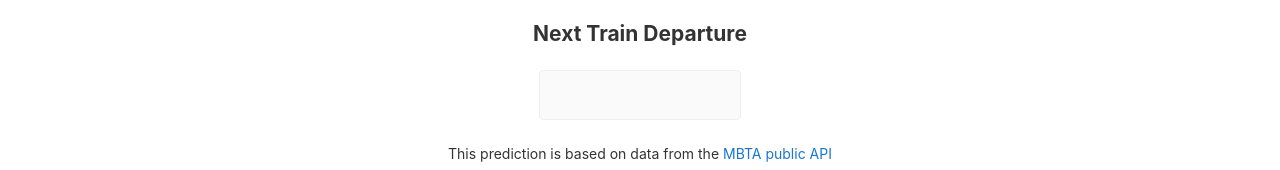
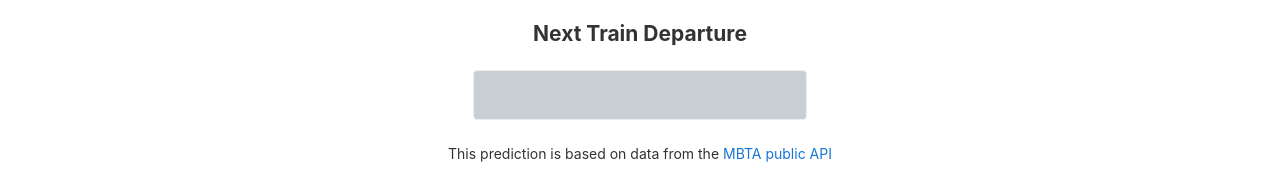
Before and after one commit to vripper/mbta-departures, an Angular app: page / in a window 1280 px wide. Shown: the part 595-765 px from the top of the page. Built offline with nearby package versions, Linux system fonts and the light colour scheme; no server answers.

Commit message:
change style of results section

```diff
--- a/src/app/app.component.css
+++ b/src/app/app.component.css
@@ -65,6 +65,12 @@ p {
   width: 168px;
   padding: 16px;
 }
+.card.results-card {
+    background-color: #c8d0d3;
+    height: 16px;
+    width: 300px;
+    padding: 16px;
+  }
 .card-container .card:not(.highlight-card) {
   cursor: pointer;
 }
--- a/src/app/app.component.html
+++ b/src/app/app.component.html
@@ -55,7 +55,7 @@
   <h2>Next Train Departure</h2>
 
   <div class="card-container">
-    <div class="card card-small">
+    <div class="card results-card">
       <span *ngIf="!!nextDeparture">Departs at {{ nextDeparture }}</span>
     </div>
   </div>
```
